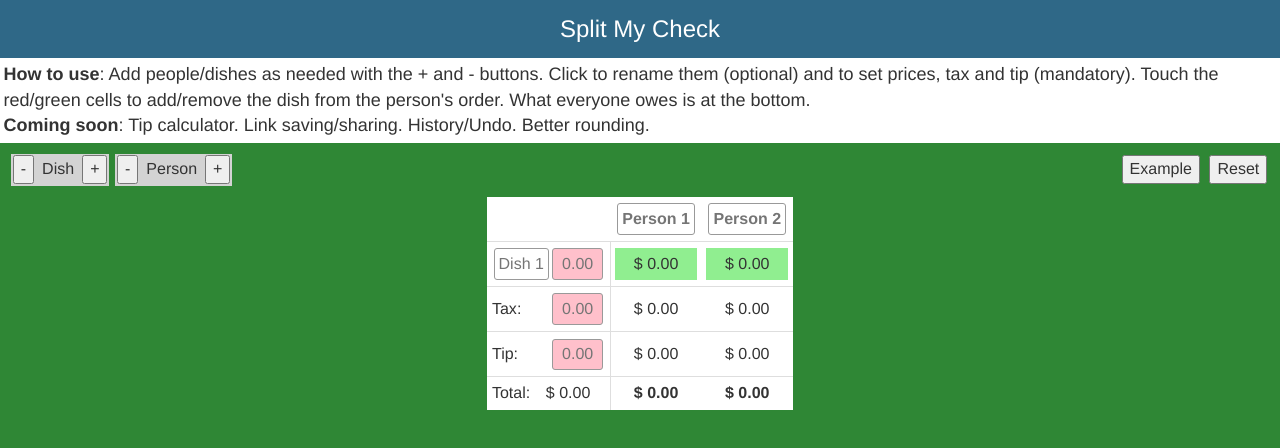
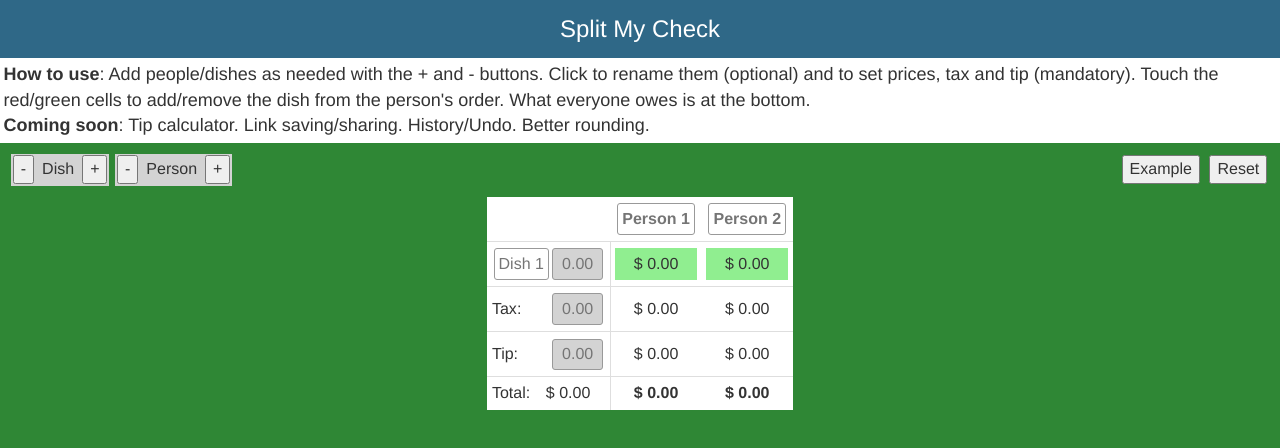
Before and after one commit to mritterhoff/splitmycheck, a React (Create React App) app: page / in a window 1280 px wide. Shown: the top 448 px of the page. Built offline with nearby package versions, Linux system fonts and the light colour scheme.

Commit message:
created StateLoader.js and Dish.js, refactored tax/tip row creation, fixed Price deserialization and cleaned up constructor

```diff
--- /dev/null
+++ b/src/Dish.js
@@ -0,0 +1,18 @@
+import { Price } from './Price.js'
+
+class Dish {
+  constructor(name = '', priceObjOrNum = 0) {
+    this.name = name;
+    if (typeof priceObjOrNum === 'object') {
+      this.price = priceObjOrNum;
+    }
+    else if (typeof priceObjOrNum === 'number') {
+      this.price = new Price(priceObjOrNum)
+    }
+    else {
+      throw new Error(`Dish: was expecting price obj or number, got ${priceObjOrNum}`)
+    }
+  }
+}
+
+export { Dish };
--- a/src/Price.js
+++ b/src/Price.js
@@ -1,32 +1,19 @@
 import PropTypes from 'prop-types';
 
-
 /*
-Scenarios:
-1: creating a new Price from a number, like in the inital states:
-  Price(0)  => {0, 0.00}
-
-
-2.
-
-Immutable (ideally)
+  Immutable object that contains a number 'num' and string 'stringRep'.
 */
 class Price {
   constructor() {
-    if (arguments.length === 2) {
-      this.num = arguments[0];
-      this.stringRep = arguments[1];
-    }
-    else if (arguments.length === 1) {
+    if (arguments.length === 1) {
       let arg = arguments[0];
-     if (typeof arg === 'number') {
+
+      // used by StateLoader and Dish
+      if (typeof arg === 'number') {
         this.num = arg;
         this.stringRep = this.num.toFixed(2);
       }
-      else if (typeof arg === 'string') {
-        this.num = Number(arg);
-        this.stringRep = this.num.toFixed(2);
-      }
+      // used by StateLoader
       else if (typeof arg === 'object') {
         this.num = arg.num;
         this.stringRep = arg.stringRep;
@@ -35,21 +22,33 @@
         throw new Error('was expecting string or number, not ' + arg);
       }
     }
+    // internal only
+    else if (arguments.length === 2) {
+      this.num = arguments[0];
+      this.stringRep = arguments[1];
+    }
     else {
       throw new Error('Need to supply 1 or 2 arguments');
     }
 
-    console.log(`New Price: num: '${this.num}', stringRep: '${this.stringRep}'`);
+    // sanity check
+    if (this.num < 0) {
+      throw new Error(`Price: num can not be negative: ${this.num}`);
+    }
+
+    // https://stackoverflow.com/questions/12975430/custom-object-to-json-then-back-to-a-custom-object
+    // Used in custom desearlizer (see StateLoader.js)
+    // must be on this (rather than prototype) in order to be serialized
+    this.__type = 'Price';
   }
 
-  withNewStringRep(newStringRep) {
-    return new Price(this.num, newStringRep);
+  // Returns a new Price,
+  as(stringRep, finalize) {
+    return finalize
+      ? new Price(Number(stringRep))
+      : new Price(this.num, stringRep);
   }
 }
-
-// https://stackoverflow.com/questions/12975430/custom-object-to-json-then-back-to-a-custom-object
-Price.__type = 'Price';
-
 
 Price.shape = PropTypes.shape({
   num: PropTypes.number,
--- /dev/null
+++ b/src/StateLoader.js
@@ -0,0 +1,85 @@
+import { Price } from './Price.js'
+import { Dish } from './Dish.js'
+
+const lsSplitterKey = 'SplitterState';
+
+class StateLoader {
+  static loadInitial() {
+    // check if we have state stored in localStorage, and use it if we do
+    if (localStorage && localStorage.getItem(lsSplitterKey)) {
+      console.log('loading past state from localStorage');
+      try {
+        let lsObj = localStorage.getItem(lsSplitterKey);
+        return JSON.parse(lsObj, (key, val) => {
+            if (typeof(val) === 'object') {
+              if (val.__type === 'Price') {
+                return new Price(val);
+              }
+            }
+
+            return val;
+
+            // or if your object is in a context (like window), and there are many of
+            // them that could be in there, you can do:
+            //
+            // if(typeof(val) === 'object' && context[val.__type])
+            //    return new context[val.__type](val);
+          });
+      }
+      catch (ex) {
+        throw new Error(ex);
+      }
+    }
+    else {
+      return this.getDefault();
+    }
+  }
+
+  static updateLocalStorage(state) {
+    if (localStorage) {
+      localStorage.setItem(lsSplitterKey, JSON.stringify(state));
+      console.log('localStorage updated!');
+    }
+  }
+
+  static getDefault() {
+    return {
+      // list of people
+      people: ['', ''],
+
+      // list of {name, price} dish objects
+      dishes: [new Dish()],
+
+      // 2d array of booleans
+      // orders[dInd][pInd]
+      orders: [ [true, true] ],
+
+      tax: new Price(0),
+      tip: new Price(0)
+    };
+  }
+
+  static getExample() {
+    return {
+      people: ['Mark', 'Damian', 'Kai', 'Kapil'],
+      dishes: [
+        new Dish('Pitcher', 19.40),
+        new Dish('Wings', 15.75),
+        new Dish('Scotch Egg', 14.60),
+        new Dish('Pizza', 22.10),
+        new Dish('Shrimp', 12.98)
+      ],
+      orders: [
+        [true,true,true,true],
+        [false,false,true,true],
+        [true,true,false,false],
+        [true,true,true,true],
+        [false,false,true,false]
+      ],
+      tax: new Price(7.65),
+      tip: new Price(15)
+    };
+  }
+}
+
+export { StateLoader };
--- a/src/components/Splitter.js
+++ b/src/components/Splitter.js
@@ -4,104 +4,17 @@
 import {StringInput, PriceInput} from './Input.js'
 import {ButtonBar} from './ButtonBar.js'
 
-import {Price} from '../Price.js'
+import { Dish } from '../Dish.js'
+import { StateLoader } from '../StateLoader.js'
 
 import '../css/Splitter.css'
 
 let summer = (p, c) => p + c
 
-let lsSplitterKey = 'SplitterState';
-
 class Splitter extends React.Component {
   constructor(props) {
     super(props);
-
-    // check if we have state stored in localStorage, and use it if we do
-    if (localStorage && localStorage.getItem(lsSplitterKey)) {
-      console.log('loading past state from localStorage');
-      try {
-        var obj = JSON.parse(localStorage.getItem(lsSplitterKey),
-          (key, val) => {
-            //if this is an object, and is CardboardBox
-            if(typeof(val) === 'object' && val.__type === 'Price') {
-              return new Price(val);
-            }
-
-            return val;
-
-            //or if your object is in a context (like window), and there are many of
-            //them that could be in there, you can do:
-            //
-            //if(typeof(val) === 'object' && context[val.__type])
-            //    return new context[val.__type](val);
-          });
-
-        this.state = obj;
-        console.log(obj);
-      }
-      catch (ex) {
-        console.error(ex);
-      }
-    }
-    else {
-      this.state = this.getDefaultState();
-    }
-
-    // TODO this may be unsafe and terrible
-    this.oldSetState = this.setState;
-
-    this.setState = function (partialState, callback) {
-      function cb() {
-        if (localStorage) {
-          localStorage.setItem(lsSplitterKey, JSON.stringify(this.state));
-        }
-
-        // should call original callback here with parameters
-        if (typeof callback === 'function') {
-          callback(arguments);
-        }
-      }
-      this.oldSetState(partialState, cb);
-    }
-  }
-
-  getDefaultState() {
-    return {
-      // list of people
-      people: ['', ''],
-
-      // list of {name, price} dish objects
-      dishes: [new Dish()],
-
-      // 2d array of booleans
-      // orders[dInd][pInd]
-      orders: [ [true, true] ],
-
-      tax: new Price(0),
-      tip: new Price(0)
-    };
-  }
-
-  getExampleState() {
-    return {
-      people: ['Mark', 'Damian', 'Kai', 'Kapil'],
-      dishes: [
-        new Dish('Pitcher', 19.40),
-        new Dish('Wings', 15.75),
-        new Dish('Scotch Egg', 14.60),
-        new Dish('Pizza', 22.10),
-        new Dish('Shrimp', 12.98)
-      ],
-      orders: [
-        [true,true,true,true],
-        [false,false,true,true],
-        [true,true,false,false],
-        [true,true,true,true],
-        [false,false,true,false]
-      ],
-      tax: new Price(7.65),
-      tip: new Price(15)
-    };
+    this.state = StateLoader.loadInitial();
   }
 
   indicateOrder(setUnset, pInd, dInd) {
@@ -184,31 +97,26 @@
 
   addDish() {
     this.setState((prevState) => {
-      // let newOrders = clone2D(prevState.orders)
-      //   .concat(Array(peopleCount).fill(true));
-
-      // add to the end (newOrders.length), don't delete any (0)
-      // splice isn't chainable. unsure if I can switch to concat (above)
-      let newOrders = clone2D(prevState.orders);
-      newOrders.splice(
-        newOrders.length,
-        0,
-        Array(this.state.people.length).fill(true));
-
       return {
         dishes: [...prevState.dishes, new Dish()],
-        orders: newOrders
+        orders: clone2D(prevState.orders).concat([Array(this.state.people.length).fill(true)])
       };
     });
   }
 
   removeLastDish() {
     // There must always be at least 1 dish
-    if (this.state.dishes.length === 1) { return; }
-    this.setState((prevState) => ({
-      dishes: prevState.dishes.slice(0, prevState.dishes.length - 1),
-      orders: prevState.orders.slice(0, prevState.orders.length - 1),
-    }));
+    if (this.state.dishes.length > 1) {
+      this.setState((prevState) => ({
+        dishes: prevState.dishes.slice(0, prevState.dishes.length - 1),
+        orders: prevState.orders.slice(0, prevState.orders.length - 1)
+      }));
+    }
+  }
+
+  // this is called everytime the state is updated
+  componentDidUpdate(prevProps, prevState) {
+    StateLoader.updateLocalStorage(this.state);
   }
 
   render() {
@@ -219,12 +127,11 @@
           removePersonFunc={this.removeLastPerson.bind(this)}
           addDishFunc={this.addDish.bind(this)}
           removeDishFunc={this.removeLastDish.bind(this)}
-          showExampleFunc={() => {this.setState((prevState) => this.getExampleState())}}
-          resetFunc={() => {this.setState((prevState) => this.getDefaultState())}}
+          showExampleFunc={() => {this.setState((prevState) => StateLoader.getExample())}}
+          resetFunc={() => {this.setState((prevState) => StateLoader.getDefault())}}
         />
         <div className="table">
           {this.getNamesHeader()}
-
           <div className="tbody">
             {this.getOrderRows()}
             {this.getTaxRow()}
@@ -298,7 +205,15 @@
     );
   }
 
-  getSpecialRow(displayName, updaterFunc, getterFunc) {
+  getSpecialRow(displayName, stateKey) {
+    let updaterFunc = (stringRep, isFinal) => {
+        this.setState((prevState) => {
+          return {[stateKey]: prevState[stateKey].as(stringRep, isFinal)};
+        });
+      };
+
+    let getterFunc = () => (this.state[stateKey]);
+
     // this style makes it align with the input box (which has a 1px border)
     let style = {display: 'inline-block', padding: '.3em 0em', margin: '1px 0'};
     let rowEls = [
@@ -324,37 +239,11 @@
   }
 
   getTaxRow() {
-    return this.getSpecialRow(
-      'Tax',
-      (taxString, isFinal) => {
-        this.setState((prevState) => {
-          let newPriceObj = isFinal
-            // update the numeric value, and the stringRep to reflect that
-            ? new Price(taxString)
-            // just update the stringRep
-            : prevState.tax.withNewStringRep(taxString)
-
-          return {tax: newPriceObj};
-        });
-      },
-      () => (this.state.tax));
+    return this.getSpecialRow('Tax', 'tax');
   }
 
   getTipRow() {
-    return this.getSpecialRow(
-      'Tip',
-      (tipString, isFinal) => {
-        this.setState((prevState) => {
-          let newPriceObj = isFinal
-            // update the numeric value, and the stringRep to reflect that
-            ? new Price(tipString)
-            // just update the stringRep
-            : prevState.tip.withNewStringRep(tipString)
-
-          return {tip: newPriceObj};
-        });
-      },
-      () => (this.state.tip));
+    return this.getSpecialRow('Tip', 'tip');
   }
 
   getOrderRows() {
@@ -372,22 +261,14 @@
     };
 
     function setDishPriceCBGetter(dInd) {
-      return (newPriceString, isFinal) => {
+      return (stringRep, isFinal) => {
         that.setState((prevState) => {
           let newDishes = prevState.dishes.slice();  // shallow copy
 
-          let newPriceObj;
-          if (isFinal) {
-            // update the numeric value, and the stringRep to reflect that
-            let number = Number(newPriceString);
-            newPriceObj = new Price(number, number.toFixed(2));
-          }
-          else {
-            // just update the stringRep
-            newPriceObj = new Price(newDishes[dInd].price.num, newPriceString);
-          }
+          newDishes[dInd] = new Dish(
+            newDishes[dInd].name,
+            prevState.dishes[dInd].price.as(stringRep, isFinal));
 
-          newDishes[dInd] = new Dish(newDishes[dInd].name, newPriceObj);
           return {
             dishes: newDishes
           }
@@ -424,8 +305,8 @@
 
       rowEls = rowEls.concat(this.state.people.map((el, pInd) => (
         <CellToggle
-          enabled={that.didPersonOrderDish(pInd, dInd)}
-          callback={getToggleCB(pInd, dInd)}
+          on={that.didPersonOrderDish(pInd, dInd)}
+          onClickCB={getToggleCB(pInd, dInd)}
           price={priceAsString(this.personCostForDish(pInd, dInd))}
         />
       )));
@@ -453,23 +334,7 @@
 }
 
 function DivTableElement(classType, props) {
-  let className = classType + (props.className ? props.className : '');
-  return <div className={className}>{props.children}</div>;
-}
-
-class Dish {
-  constructor(name = '', priceObjOrNum = 0) {
-    this.name = name;
-    if (typeof priceObjOrNum === 'object') {
-      this.price = priceObjOrNum;
-    }
-    else if (typeof priceObjOrNum === 'number') {
-      this.price = new Price(priceObjOrNum)
-    }
-    else {
-      console.error(`Dish: was expecting price obj or number, got ${priceObjOrNum}`)
-    }
-  }
+  return <div className={classType}>{props.children}</div>;
 }
 
 // Return a shallow clone of the given 2d array
@@ -479,10 +344,7 @@
 
 // display num as '$ num.##' (nbsp after $)
 function priceAsString(num) {
-  if (typeof num === 'number') {
-    return '$\u00A0' + Number(num).toFixed(2);
-  }
-  return '$\u00A0' + num.stringRep;
+  return '$\u00A0' + num.toFixed(2);
 }
 
 export default Splitter;
```
Also changed, not shown: src/components/CellToggle.js (+11 -10 lines), src/components/Input.js (+6 -14 lines), src/css/CellToggle.css (+10 -0 lines), src/css/Input.css (+9 -0 lines).
